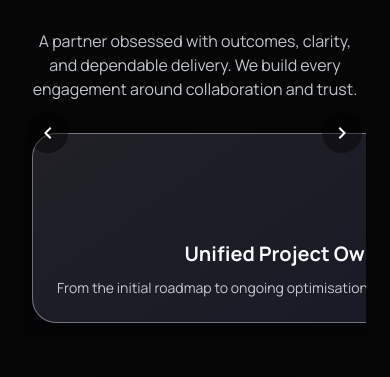
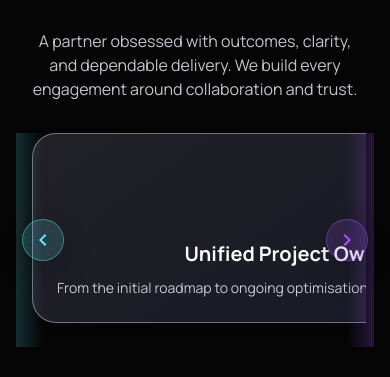
Before and after one commit to khushalishah2611/vedx-solutions-2, a React (Vite) app in the folder frontend/: page / in a window 390 px wide. Shown: the part 2871-3248 px from the top of the page. Built offline with nearby package versions, Linux system fonts and the light colour scheme.

Commit message:
Improve ServicesWhyChoose mobile carousel

```diff
--- a/frontend/src/components/sections/servicepage/ServicesWhyChoose.jsx
+++ b/frontend/src/components/sections/servicepage/ServicesWhyChoose.jsx
@@ -33,14 +33,14 @@ const ServicesWhyChoose = () => {
   const accentColor = isDark ? '#67e8f9' : theme.palette.primary.main;
   const subtleText = alpha(theme.palette.text.secondary, isDark ? 0.85 : 0.78);
 
-  const scrollRef = useRef();
+  const scrollRef = useRef(null);
 
   const scrollLeft = () => {
-    scrollRef.current.scrollBy({ left: -300, behavior: 'smooth' });
+    scrollRef.current?.scrollBy({ left: -300, behavior: 'smooth' });
   };
 
   const scrollRight = () => {
-    scrollRef.current.scrollBy({ left: 300, behavior: 'smooth' });
+    scrollRef.current?.scrollBy({ left: 300, behavior: 'smooth' });
   };
 
   return (
@@ -57,19 +57,46 @@ const ServicesWhyChoose = () => {
         </Typography>
       </Stack>
 
-      {/* Mobile Arrows */}
-      <Box sx={{ display: { xs: 'block', md: 'none' }, position: 'relative' }}>
+      {/* Mobile Carousel */}
+      <Box
+        sx={{
+          display: { xs: 'block', md: 'none' },
+          position: 'relative',
+          mx: -1,
+          px: 1,
+          pb: 2,
+          '&::before, &::after': {
+            content: '""',
+            position: 'absolute',
+            top: 0,
+            bottom: 0,
+            width: 28,
+            pointerEvents: 'none',
+            zIndex: 5
+          },
+          '&::before': {
+            left: 0,
+            background: `linear-gradient(90deg, ${alpha(accentColor, 0.18)}, transparent)`
+          },
+          '&::after': {
+            right: 0,
+            background: `linear-gradient(270deg, ${alpha('#a855f7', 0.22)}, transparent)`
+          }
+        }}
+      >
         <IconButton
           onClick={scrollLeft}
           sx={{
             position: 'absolute',
-            left: 4,
+            left: 6,
             top: '50%',
             transform: 'translateY(-50%)',
             zIndex: 10,
-            bgcolor: alpha('#000', 0.4),
-            color: 'white',
-            '&:hover': { bgcolor: alpha('#000', 0.6) }
+            border: `1px solid ${alpha(accentColor, 0.4)}`,
+            bgcolor: alpha(accentColor, isDark ? 0.16 : 0.22),
+            color: accentColor,
+            boxShadow: '0 12px 30px rgba(0,0,0,0.2)',
+            '&:hover': { bgcolor: alpha(accentColor, isDark ? 0.24 : 0.3) }
           }}
         >
           <ChevronLeft />
@@ -79,24 +106,24 @@ const ServicesWhyChoose = () => {
           onClick={scrollRight}
           sx={{
             position: 'absolute',
-            right: 4,
+            right: 6,
             top: '50%',
             transform: 'translateY(-50%)',
             zIndex: 10,
-            bgcolor: alpha('#000', 0.4),
-            color: 'white',
-            '&:hover': { bgcolor: alpha('#000', 0.6) }
+            border: `1px solid ${alpha('#a855f7', 0.4)}`,
+            bgcolor: alpha('#a855f7', isDark ? 0.16 : 0.22),
+            color: '#a855f7',
+            boxShadow: '0 12px 30px rgba(0,0,0,0.2)',
+            '&:hover': { bgcolor: alpha('#a855f7', isDark ? 0.24 : 0.3) }
           }}
         >
           <ChevronRight />
         </IconButton>
-      </Box>
 
-      {/* Mobile Scroll */}
         <Box
           ref={scrollRef}
           sx={{
-          display: { xs: 'flex', md: 'none' },
+            display: 'flex',
             overflowX: 'auto',
             gap: 2,
             scrollBehavior: 'smooth',
@@ -175,6 +202,7 @@ const ServicesWhyChoose = () => {
               </Paper>
             );
           })}
+        </Box>
       </Box>
 
       {/* Desktop Grid */}
```
Lines whose indentation alone changed are shown as unchanged.
